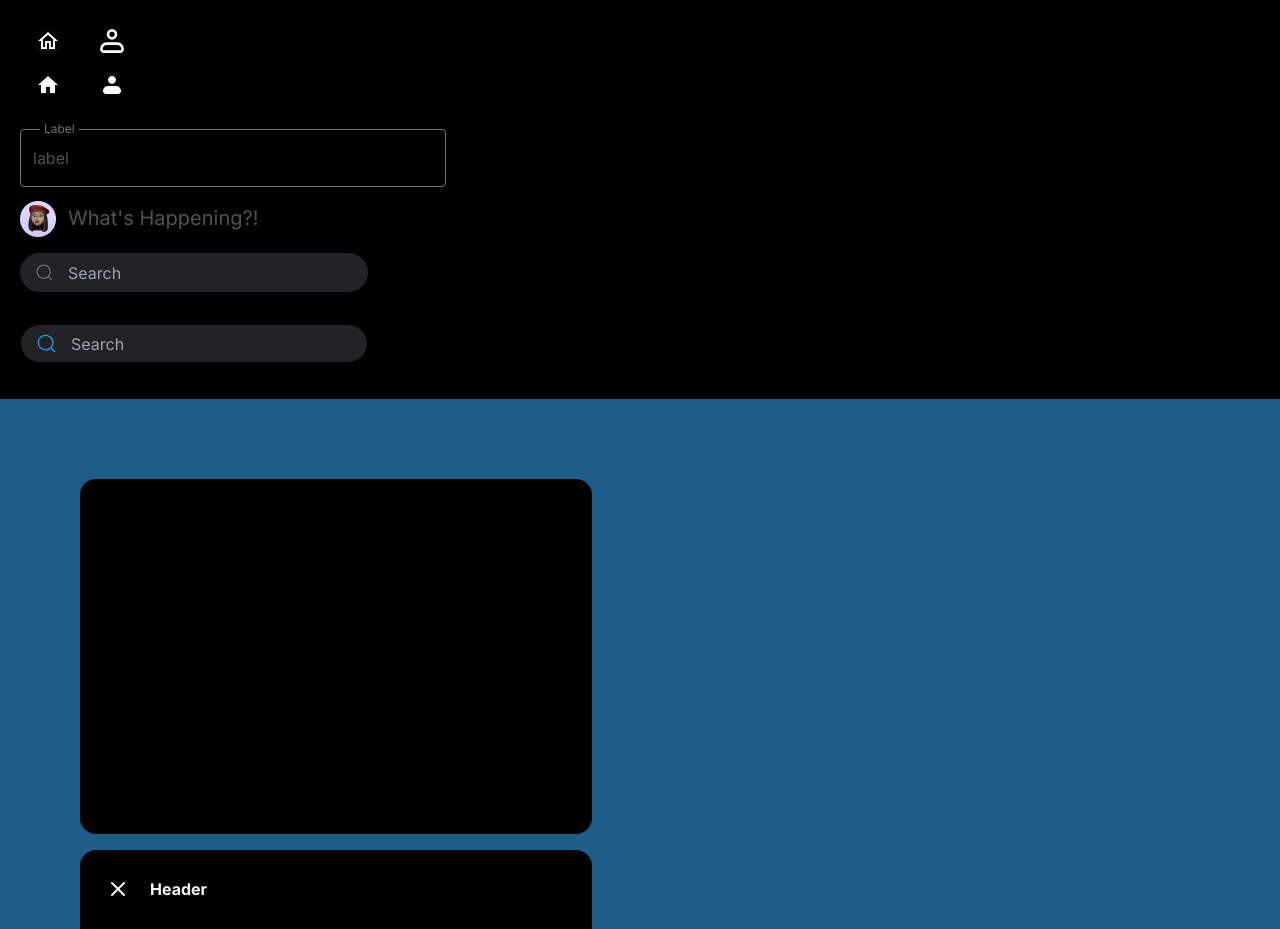
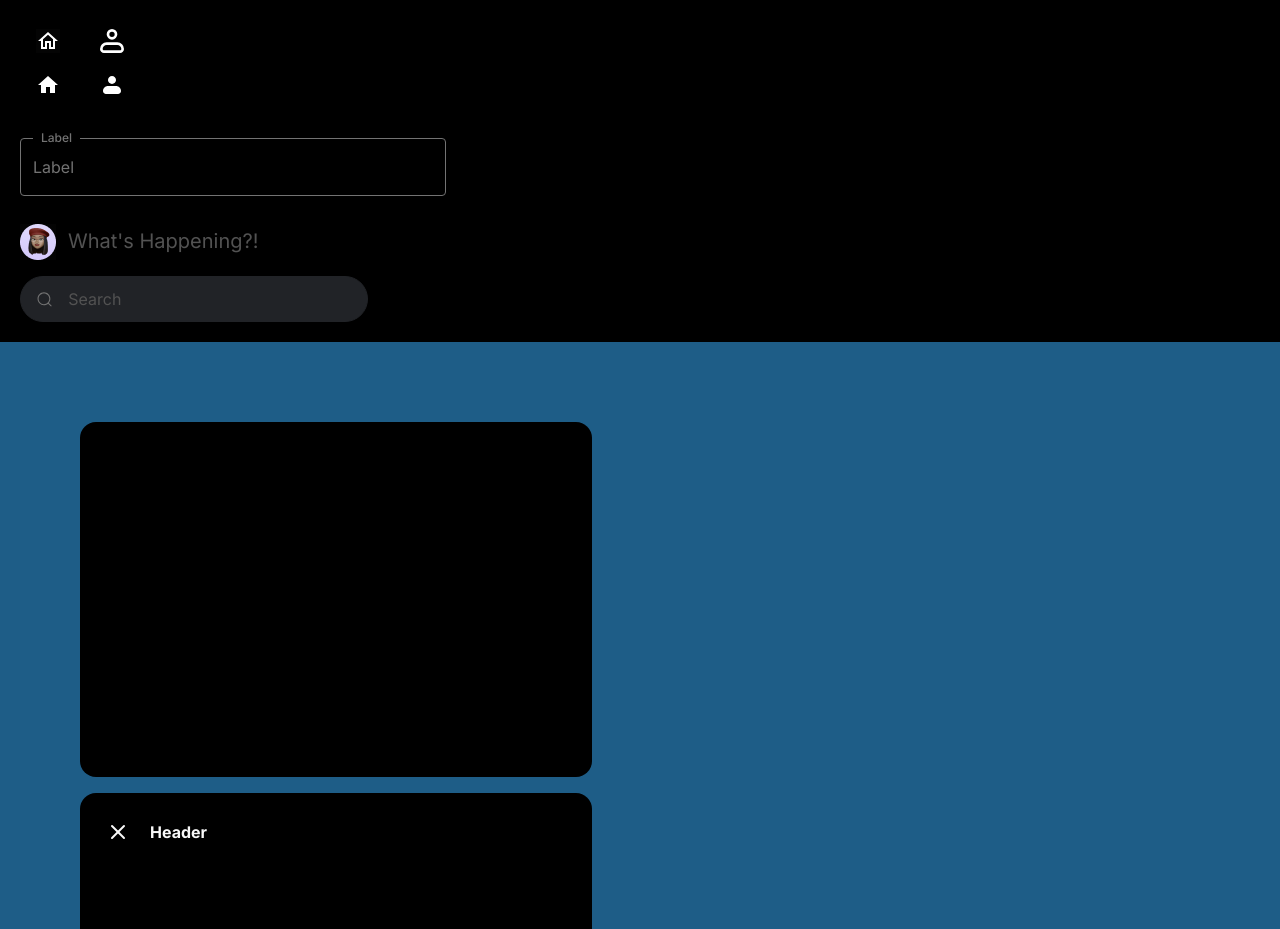
Before and after one commit to bprathamesh20/100xcomponents, a plain HTML site: page src/components/index.html in a window 1280 px wide. Shown: the part 936-1865 px from the top of the page. Drawn offline with Linux system fonts and the light colour scheme.

Commit message:
update search bar and input field

```diff
--- a/src/components/index.html
+++ b/src/components/index.html
@@ -105,18 +105,24 @@
     </div>
 
     <!-- inputs -->
-    <div class="flex flex-col items-start relative group">
-
-      <div class="relative">
-        <p class="text-neutral-500 px-1 bg-neutral-1000 text-xs -mt-2 absolute ml-5 z-10 group-focus:text-twitter-blue">
-          Label</p>
-        <input type="text" placeholder="label"
-          class="py-4 px-3 bg-neutral-1000 rounded-inp border-sm border-neutral-500 w-inp absolute block placeholder:text-neutral-600  focus:border-twitter-blue focus:outline-none text-neutral-50">
-      </div>
-
+    <div class=" flex flex-col gap-7">
+      <fieldset
+        class="w-inp group flex items-center rounded border border-solid border-neutral-500 px-3 py-4 pt-2 focus-within:border-twitter-blue"
+      >
+        <legend
+          class="text-xs font-medium not-italic leading-normal text-neutral-500 group-focus-within:text-twitter-blue"
+        >
+          <div class="px-2">Label</div>
+        </legend>
+        <input
+          type="text"
+          placeholder="Label"
+          class="w-full bg-neutral-1000 text-neutral-50 placeholder:text-neutral-500 focus:outline-none"
+        />
+      </fieldset>
     </div>
 
-    <div class="flex mt-14 gap-3">
+    <div class="flex mt-3 gap-3">
       <img src="../../public/images/user-avatar.jpg" alt="">
       <input type="text"
         class="w-btn-l bg-neutral-1000 placeholder:text-neutral-600 placeholder:text-xl focus:outline-none text-neutral-50 caret-twitter-blue"
@@ -125,31 +131,27 @@
 
 
 
-    <div class="flex w-search mb-4 relative py-0.6  items-center  bg-searchbar-fill rounded-search gap-0.9 pl-4 h-search focus:stroke-twitter-blue ">
-      <div class="flex justify-center group ">
-        <span class="flex items-center leading-normal focus:stroke-twitter-blue ">
-          <svg xmlns="http://www.w3.org/2000/svg" width="17" height="17" viewBox="0 0 17 17" fill="none">
-            <path d="M16.0446 15.2054L13.1471 12.3079C14.1961 11.065 14.8334 9.46109 14.8334 7.70834C14.8334 3.77375 11.643 0.583336 7.70837 0.583336C3.77379 0.583336 0.583374 3.77375 0.583374 7.70834C0.583374 11.6429 3.77379 14.8333 7.70837 14.8333C9.46192 14.8333 11.065 14.1968 12.3064 13.1471L15.2039 16.0446C15.3202 16.1602 15.473 16.2188 15.6235 16.2188C15.7739 16.2188 15.9282 16.161 16.043 16.0446C16.2766 15.8126 16.2766 15.4374 16.0446 15.2054ZM1.77087 7.70834C1.77087 4.43479 4.43483 1.77084 7.70837 1.77084C10.9819 1.77084 13.6459 4.43479 13.6459 7.70834C13.6459 10.9819 10.9819 13.6458 7.70837 13.6458C4.43483 13.6458 1.77087 10.9819 1.77087 7.70834Z" fill="#737373"/>
-            </svg>
-        </span>
-      </div>
-      <input type="text"
-        class="leading-normal  border-0 h-search rounded-r-search font-normal  text-base outline-none bg-searchbar-fill text-neutral-50"
-        placeholder="Search" />
+    <div
+      class=" w-search group flex items-center gap-4 rounded-full border border-searchbar-fill bg-searchbar-fill px-4 py-2.5 focus-within:border-twitter-blue"
+    >
+      <svg
+        class="fill-[#737373] group-focus-within:fill-twitter-blue"
+        xmlns="http://www.w3.org/2000/svg"
+        width="17"
+        height="17"
+        viewBox="0 0 17 17"
+        fill="none"
+      >
+        <path
+          d="M16.0446 15.2054L13.1471 12.3079C14.1961 11.065 14.8334 9.46109 14.8334 7.70834C14.8334 3.77375 11.643 0.583336 7.70837 0.583336C3.77379 0.583336 0.583374 3.77375 0.583374 7.70834C0.583374 11.6429 3.77379 14.8333 7.70837 14.8333C9.46192 14.8333 11.065 14.1968 12.3064 13.1471L15.2039 16.0446C15.3202 16.1602 15.473 16.2188 15.6235 16.2188C15.7739 16.2188 15.9282 16.161 16.043 16.0446C16.2766 15.8126 16.2766 15.4374 16.0446 15.2054ZM1.77087 7.70834C1.77087 4.43479 4.43483 1.77084 7.70837 1.77084C10.9819 1.77084 13.6459 4.43479 13.6459 7.70834C13.6459 10.9819 10.9819 13.6458 7.70837 13.6458C4.43483 13.6458 1.77087 10.9819 1.77087 7.70834Z"
+        ></path>
+      </svg>
+      <input
+        type="text"
+        placeholder="Search"
+        class="font-normal w-full bg-searchbar-fill text-neutral-50 placeholder:text-neutral-600 focus:outline-none"
+      />
     </div>
-
-    <div class="flex w-search mb-4 relative py-0.6  items-center  bg-searchbar-fill rounded-search gap-0.9 pl-4 h-search border-sm
-    group ">
-      <div class="flex justify-center ">
-        <span class="flex items-center leading-normal ">
-          <img src="../../public/images/dark-theme-search-group.svg" alt="search" class="z-10 h-1.1 w-1.1 ">
-        </span>
-      </div>
-      <input type="text"
-        class="leading-normal  rounded-r-search    text-base outline-none font-normal bg-searchbar-fill text-neutral-50 group"
-        placeholder="Search" />
-    </div>
-
 
 
 
```
Also changed, not shown: dist/output.css.
